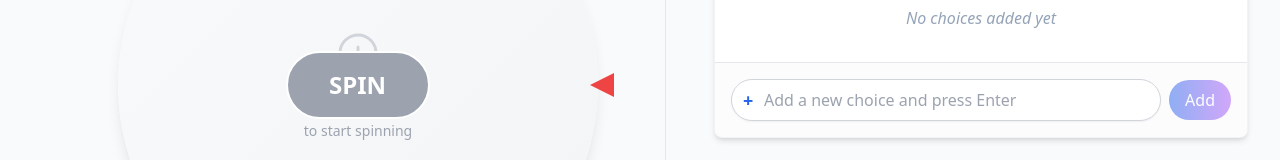
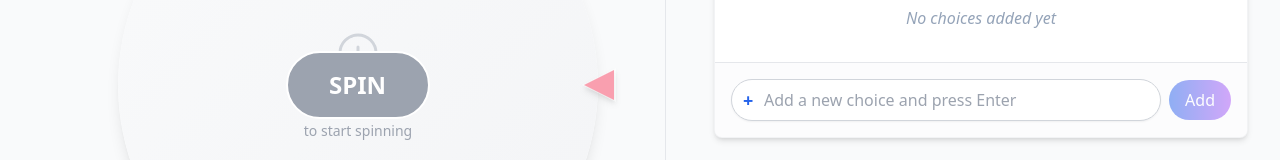
Before and after one commit to gpetiot/wheel-js, a React (Create React App) app: page / in a window 1280 px wide. Shown: the part 315-475 px from the top of the page. Built offline with nearby package versions, Linux system fonts and the light colour scheme; the HTML template or start-up script is replaced by a standard one.

Commit message:
Style(wheel): improve indicator with consistent rose color and enhanced white border

```diff
--- a/src/components/WheelSpinner.js
+++ b/src/components/WheelSpinner.js
@@ -288,7 +288,15 @@ const WheelSpinner = () => {
         {/* Wheel Section */}
         <div className="flex flex-col items-center gap-6 md:w-1/2 md:pr-8">
           <div className="relative w-full max-w-[480px] aspect-square mx-auto">
-            <div className="absolute top-1/2 right-[-16px] -translate-y-1/2 w-0 h-0 border-t-[12px] border-t-transparent border-b-[12px] border-b-transparent border-r-[24px] border-r-red-500 z-10"></div>
+            <div className="absolute top-1/2 right-[-16px] -translate-y-1/2 w-0 h-0
+              border-t-[15px] border-t-transparent
+              border-b-[15px] border-b-transparent
+              border-r-[30px] border-r-rose-500
+              filter drop-shadow-md z-10
+              before:absolute before:content-[''] before:right-[-32px] before:top-[-17px]
+              before:border-t-[17px] before:border-t-transparent
+              before:border-b-[17px] before:border-b-transparent
+              before:border-r-[34px] before:border-r-white/50"></div>
             <div
               ref={wheelRef}
               className="w-full h-full rounded-full overflow-hidden relative shadow-lg will-change-transform"
```
